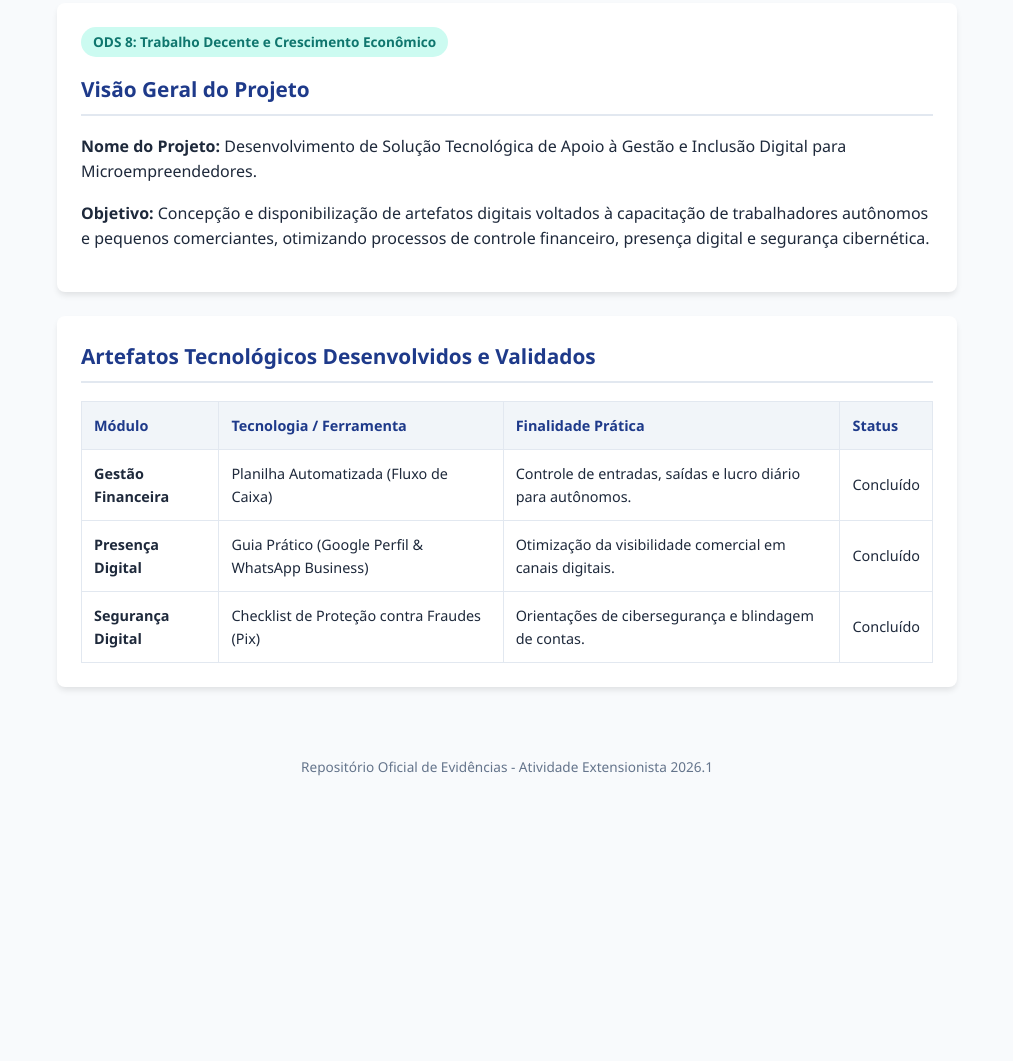
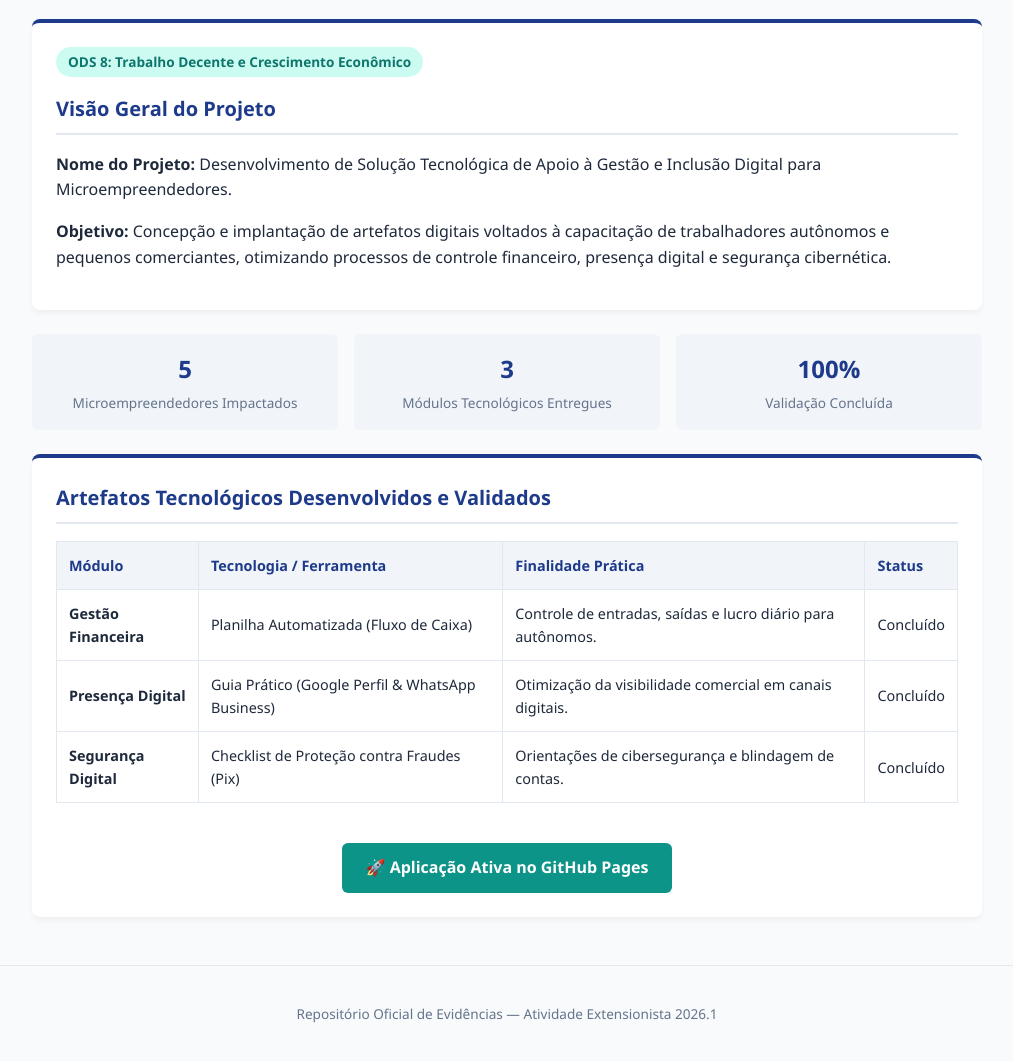
Before and after one commit to dcmferreira1-commits/extensao-ods8-engenharia, a plain HTML site: page index.html in a window 1280 px wide. Shown: the part 171-1232 px from the top of the page, without its empty margins (133-1146 px from the left). Before the commit the page ends 987 px from the top, so only its background shows below. Drawn offline with Linux system fonts and the light colour scheme.

Commit message:
Update index.html

```diff
--- a/index.html
+++ b/index.html
@@ -3,7 +3,7 @@
 <head>
     <meta charset="UTF-8">
     <meta name="viewport" content="width=device-width, initial-scale=1.0">
-    <title>Portal do Projeto Extensionista - ODS 8 | Diego Ferreira</title>
+    <title>Portal de Ação Extensionista — Engenharia de Software</title>
     <style>
         :root {
             --primary: #1e3a8a;
@@ -20,10 +20,11 @@
             line-height: 1.6;
         }
         header {
-            background: linear-gradient(135deg, var(--primary), #1e293b);
+            background: linear-gradient(135deg, var(--primary), #0f172a);
             color: white;
-            padding: 2rem 1rem;
+            padding: 2.5rem 1rem;
             text-align: center;
+            box-shadow: 0 4px 6px -1px rgba(0,0,0,0.1);
         }
         header h1 {
             margin: 0;
@@ -35,23 +36,24 @@
             font-size: 0.95rem;
         }
         .container {
-            max-width: 900px;
+            max-width: 950px;
             margin: 2rem auto;
             padding: 0 1rem;
         }
         .card {
             background: white;
             border-radius: 8px;
-            box-shadow: 0 4px 6px -1px rgba(0, 0, 0, 0.1);
+            box-shadow: 0 4px 6px -1px rgba(0, 0, 0, 0.05);
             padding: 1.5rem;
             margin-bottom: 1.5rem;
+            border-top: 4px solid var(--primary);
         }
         .card h2 {
             color: var(--primary);
             border-bottom: 2px solid #e2e8f0;
             padding-bottom: 0.5rem;
             margin-top: 0;
-            font-size: 1.3rem;
+            font-size: 1.25rem;
         }
         .badge {
             display: inline-block;
@@ -62,6 +64,28 @@
             font-size: 0.85rem;
             font-weight: 600;
             margin-bottom: 1rem;
+        }
+        .metrics-grid {
+            display: grid;
+            grid-template-columns: repeat(auto-fit, minmax(200px, 1fr));
+            gap: 1rem;
+            margin-bottom: 1.5rem;
+        }
+        .metric-box {
+            background: #f1f5f9;
+            padding: 1rem;
+            border-radius: 6px;
+            text-align: center;
+        }
+        .metric-box h3 {
+            margin: 0;
+            font-size: 1.5rem;
+            color: var(--primary);
+        }
+        .metric-box p {
+            margin: 0.25rem 0 0;
+            font-size: 0.85rem;
+            color: #64748b;
         }
         table {
             width: 100%;
@@ -78,11 +102,27 @@
             background-color: #f1f5f9;
             color: var(--primary);
         }
+        .btn-access {
+            display: inline-block;
+            background-color: var(--secondary);
+            color: white;
+            padding: 0.75rem 1.5rem;
+            border-radius: 6px;
+            text-decoration: none;
+            font-weight: 600;
+            margin-top: 1rem;
+            transition: background 0.2s;
+        }
+        .btn-access:hover {
+            background-color: #0f766e;
+        }
         footer {
             text-align: center;
             padding: 1.5rem;
             font-size: 0.85rem;
             color: #64748b;
+            border-top: 1px solid #e2e8f0;
+            margin-top: 3rem;
         }
     </style>
 </head>
@@ -99,7 +139,22 @@
             <span class="badge">ODS 8: Trabalho Decente e Crescimento Econômico</span>
             <h2>Visão Geral do Projeto</h2>
             <p><strong>Nome do Projeto:</strong> Desenvolvimento de Solução Tecnológica de Apoio à Gestão e Inclusão Digital para Microempreendedores.</p>
-            <p><strong>Objetivo:</strong> Concepção e disponibilização de artefatos digitais voltados à capacitação de trabalhadores autônomos e pequenos comerciantes, otimizando processos de controle financeiro, presença digital e segurança cibernética.</p>
+            <p><strong>Objetivo:</strong> Concepção e implantação de artefatos digitais voltados à capacitação de trabalhadores autônomos e pequenos comerciantes, otimizando processos de controle financeiro, presença digital e segurança cibernética.</p>
+        </div>
+
+        <div class="metrics-grid">
+            <div class="metric-box">
+                <h3>5</h3>
+                <p>Microempreendedores Impactados</p>
+            </div>
+            <div class="metric-box">
+                <h3>3</h3>
+                <p>Módulos Tecnológicos Entregues</p>
+            </div>
+            <div class="metric-box">
+                <h3>100%</h3>
+                <p>Validação Concluída</p>
+            </div>
         </div>
 
         <div class="card">
@@ -134,12 +189,16 @@
                     </tr>
                 </tbody>
             </table>
+
+            <div style="text-align: center; margin-top: 1.5rem;">
+                <a href="#" class="btn-access" target="_blank">🚀 Aplicação Ativa no GitHub Pages</a>
+            </div>
         </div>
 
     </div>
 
     <footer>
-        <p>Repositório Oficial de Evidências - Atividade Extensionista 2026.1</p>
+        <p>Repositório Oficial de Evidências — Atividade Extensionista 2026.1</p>
     </footer>
 
 </body>
```
